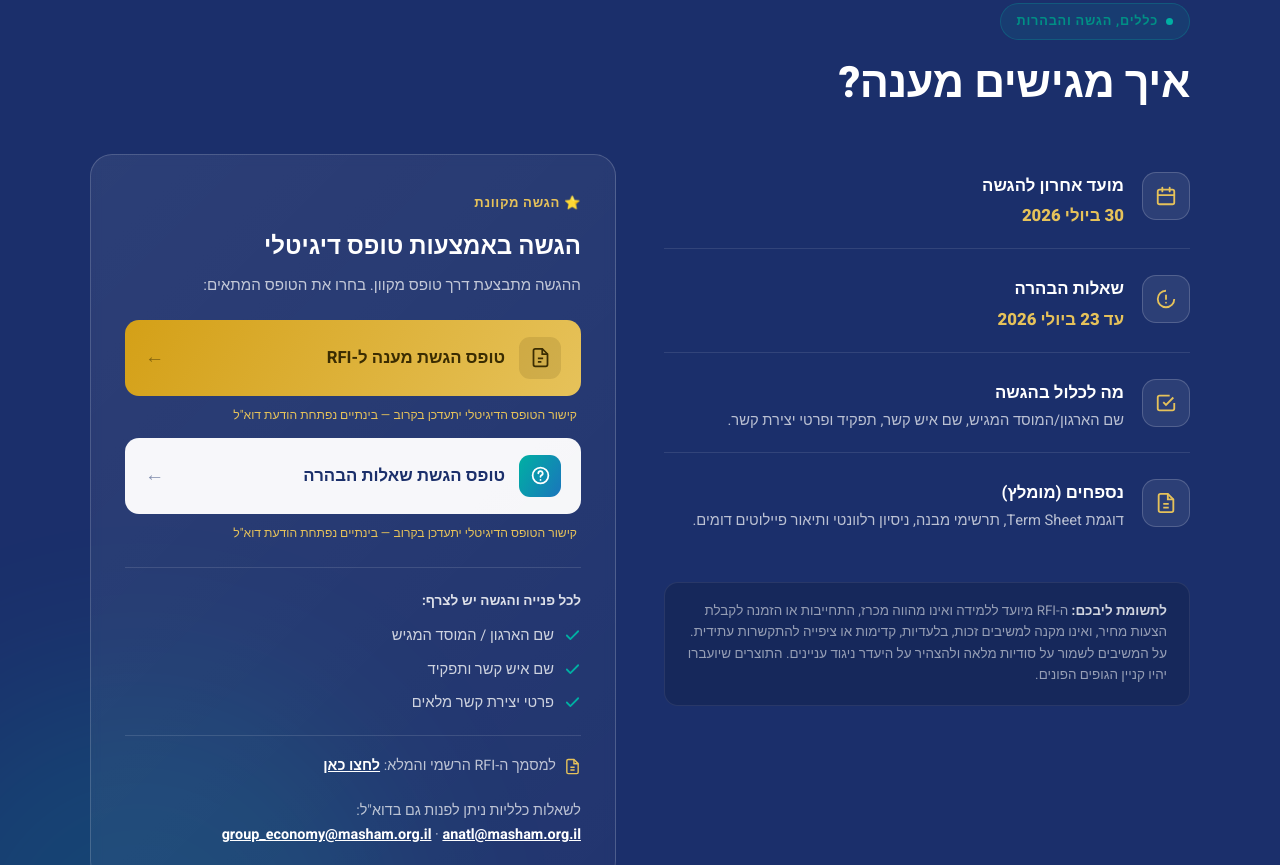
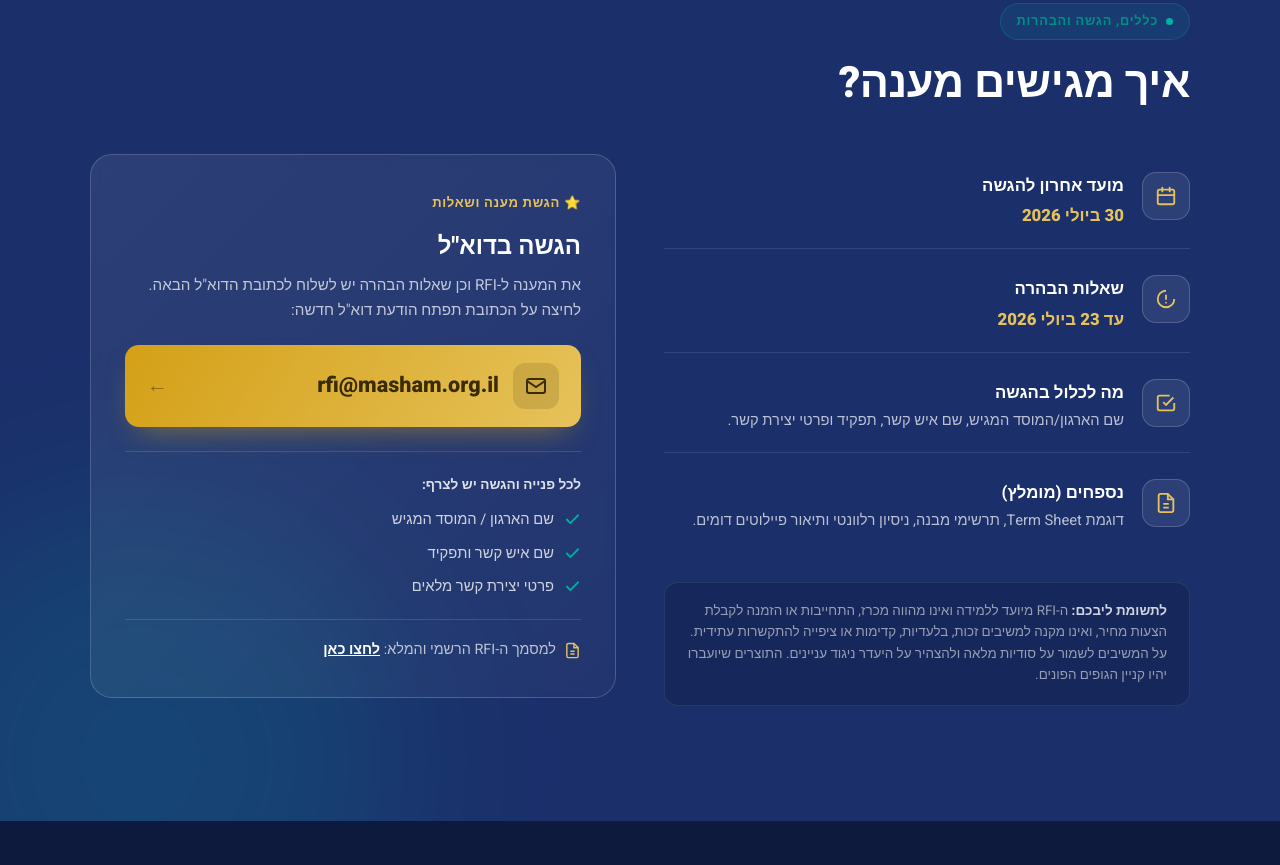
Before and after one commit to yairin/masham-rfi, a plain HTML site: page index.html in a window 1280 px wide. Shown: the part 6026-6891 px from the top of the page. Drawn offline with Linux system fonts and the light colour scheme.

Commit message:
הגשה בדוא"ל אחד (rfi@masham.org.il) כקישור mailto; הסרת טפסים ומיילים נוספים Co-Authored-By: Claude Opus 4.8 <noreply@anthropic.com>

```diff
--- a/index.html
+++ b/index.html
@@ -347,6 +347,12 @@
   .form-btn .mic svg{width:21px;height:21px}
   .form-btn .arrow{margin-inline-start:auto;font-weight:900;opacity:.5;font-size:1.2rem}
   .form-hint{font-size:.76rem;color:var(--gold-soft);margin-top:-4px;padding-inline-start:4px}
+  .mail-cta{display:flex;align-items:center;gap:14px;background:var(--grad-gold);color:#3a2c02;padding:18px 22px;border-radius:14px;font-weight:800;font-size:clamp(1.05rem,2.2vw,1.35rem);box-shadow:0 14px 30px -14px rgba(212,160,23,.6);transition:transform .2s,box-shadow .2s}
+  .mail-cta:hover{transform:translateY(-3px);box-shadow:0 20px 38px -14px rgba(212,160,23,.78)}
+  .mail-cta .mic{width:46px;height:46px;border-radius:12px;background:rgba(58,44,2,.14);display:grid;place-items:center;flex:0 0 auto}
+  .mail-cta .mic svg{width:24px;height:24px}
+  .mail-cta .addr{direction:ltr}
+  .mail-cta .arrow{margin-inline-start:auto;font-weight:900;opacity:.5;font-size:1.3rem}
   .checklist{margin-top:24px;padding-top:22px;border-top:1px solid rgba(255,255,255,.12)}
   .checklist .ttl{font-size:.85rem;font-weight:700;color:rgba(255,255,255,.85);margin-bottom:12px}
   .checklist ul{list-style:none;display:grid;gap:9px}
@@ -683,23 +689,16 @@
         </div>
       </div>
 
-      <!-- forms box -->
+      <!-- submission box -->
       <div class="email-box reveal d1">
-        <span class="tag">⭐ הגשה מקוונת</span>
-        <h3>הגשה באמצעות טופס דיגיטלי</h3>
-        <p class="desc">ההגשה מתבצעת דרך טופס מקוון. בחרו את הטופס המתאים:</p>
-        <div class="form-row">
-          <a class="form-btn primary" id="btnProposal" href="#" rel="noopener">
-            <span class="mic"><svg viewBox="0 0 24 24" fill="none" stroke="currentColor" stroke-width="2"><path d="M14 2H6a2 2 0 0 0-2 2v16a2 2 0 0 0 2 2h12a2 2 0 0 0 2-2V8z"/><path d="M14 2v6h6M9 13h6M9 17h4"/></svg></span>
-            טופס הגשת מענה ל-RFI
-            <span class="arrow">←</span>
-          </a>
-          <a class="form-btn" id="btnQuestions" href="#" rel="noopener">
-            <span class="mic"><svg viewBox="0 0 24 24" fill="none" stroke="currentColor" stroke-width="2"><circle cx="12" cy="12" r="9"/><path d="M9.5 9.5a2.5 2.5 0 1 1 3.5 2.3c-.8.4-1 .9-1 1.7M12 17h.01" stroke-linecap="round"/></svg></span>
-            טופס הגשת שאלות הבהרה
-            <span class="arrow">←</span>
-          </a>
-        </div>
+        <span class="tag">⭐ הגשת מענה ושאלות</span>
+        <h3>הגשה בדוא"ל</h3>
+        <p class="desc">את המענה ל-RFI וכן שאלות הבהרה יש לשלוח לכתובת הדוא"ל הבאה. לחיצה על הכתובת תפתח הודעת דוא"ל חדשה:</p>
+        <a class="mail-cta" href="mailto:rfi@masham.org.il?subject=מענה%20ל-RFI%20—%20פתרונות%20מימון%20לשלטון%20המקומי">
+          <span class="mic"><svg viewBox="0 0 24 24" fill="none" stroke="currentColor" stroke-width="2"><rect x="3" y="5" width="18" height="14" rx="2"/><path d="m3 7 9 6 9-6"/></svg></span>
+          <span class="addr">rfi@masham.org.il</span>
+          <span class="arrow">←</span>
+        </a>
         <div class="checklist">
           <div class="ttl">לכל פנייה והגשה יש לצרף:</div>
           <ul>
@@ -711,10 +710,6 @@
         <p class="alt-mail" style="display:flex;align-items:center;gap:8px;border-top:1px solid rgba(255,255,255,.12);padding-top:18px">
           <svg viewBox="0 0 24 24" width="17" height="17" fill="none" stroke="#e6c25a" stroke-width="2"><path d="M14 2H6a2 2 0 0 0-2 2v16a2 2 0 0 0 2 2h12a2 2 0 0 0 2-2V8z"/><path d="M14 2v6h6M9 13h6M9 17h6"/></svg>
           <span>למסמך ה-RFI הרשמי והמלא: <a href="https://mashamtlv-my.sharepoint.com/:b:/g/personal/yair_masham_org_il/IQCQSkeFZ1mFSrGG1KOSGPisAb6ihIAFmSvzMEvClbqryVI?e=S4L4Qu" target="_blank" rel="noopener">לחצו כאן</a></span>
-        </p>
-        <p class="alt-mail">לשאלות כלליות ניתן לפנות גם בדוא"ל:<br>
-          <a href="mailto:anatl@masham.org.il?cc=group_economy@masham.org.il&subject=RFI%20מימון%20שלטון%20מקומי">anatl@masham.org.il</a> ·
-          <a href="mailto:group_economy@masham.org.il?cc=anatl@masham.org.il&subject=RFI%20מימון%20שלטון%20מקומי">group_economy@masham.org.il</a>
         </p>
       </div>
     </div>
@@ -744,14 +739,6 @@
 <div class="toast" id="toast">הקישור הועתק ✓</div>
 
 <script>
-  /* ===========================================================
-     קישורי הטפסים (Microsoft Forms / Google Forms)
-     הדביקו כאן את הקישורים שתיצרו ושמרו — הכפתורים יתעדכנו לבד.
-     כל עוד ריק, הכפתור פותח דוא"ל זמני.
-     =========================================================== */
-  const FORM_PROPOSAL_URL  = "";   // טופס הגשת מענה ל-RFI
-  const FORM_QUESTIONS_URL = "";   // טופס הגשת שאלות הבהרה
-
   // nav shadow on scroll
   const nav=document.getElementById('nav');
   addEventListener('scroll',()=>nav.classList.toggle('scrolled',scrollY>10));
@@ -788,22 +775,6 @@
   }})},{threshold:.5});
   if(arc)dio.observe(arc);
 
-  // wire form buttons (fallback to email if links not set yet)
-  (function(){
-    function wire(id,url,subj){
-      const b=document.getElementById(id); if(!b) return;
-      if(url){ b.href=url; b.target='_blank'; }
-      else{
-        b.href='mailto:anatl@masham.org.il?cc=group_economy@masham.org.il&subject='+encodeURIComponent(subj);
-        const h=document.createElement('div'); h.className='form-hint';
-        h.textContent='קישור הטופס הדיגיטלי יתעדכן בקרוב — בינתיים נפתחת הודעת דוא"ל';
-        b.insertAdjacentElement('afterend',h);
-      }
-    }
-    wire('btnProposal',FORM_PROPOSAL_URL,'הגשת מענה ל-RFI מימון שלטון מקומי');
-    wire('btnQuestions',FORM_QUESTIONS_URL,'שאלת הבהרה — RFI מימון שלטון מקומי');
-  })();
-
   // safety net — make sure all content & data are visible even if scroll
   // animations never run (reduced-motion, no IntersectionObserver, hidden tab)
   function finalizeAll(){
```
